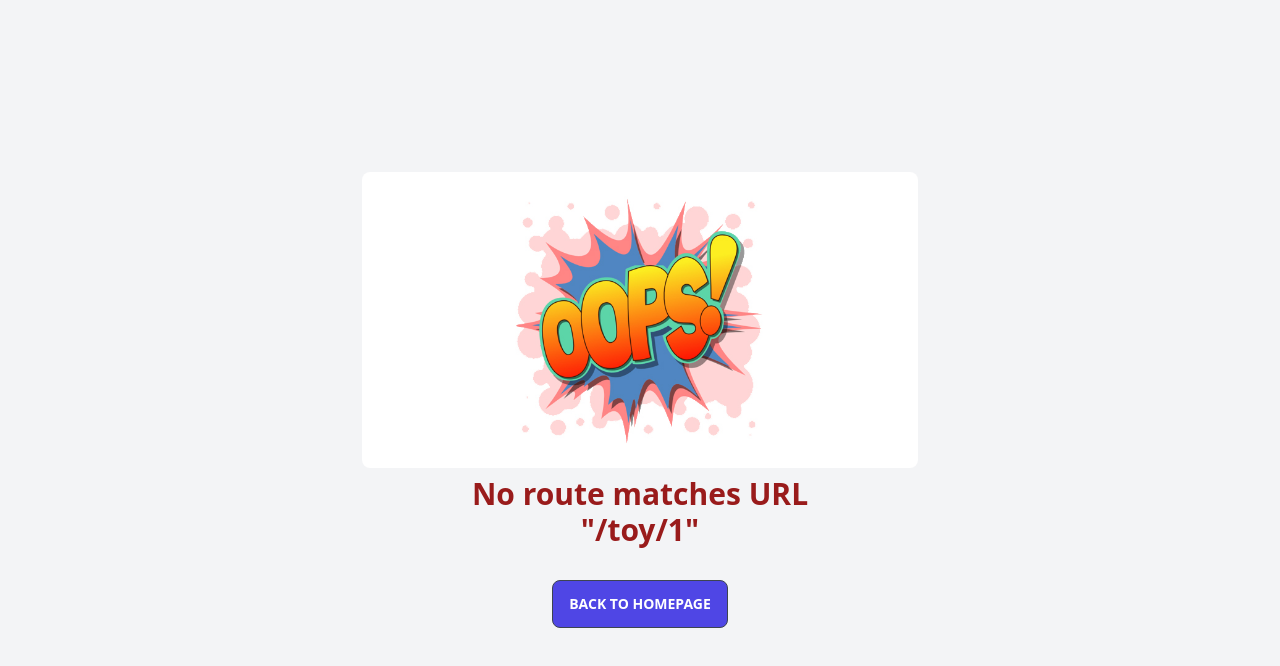
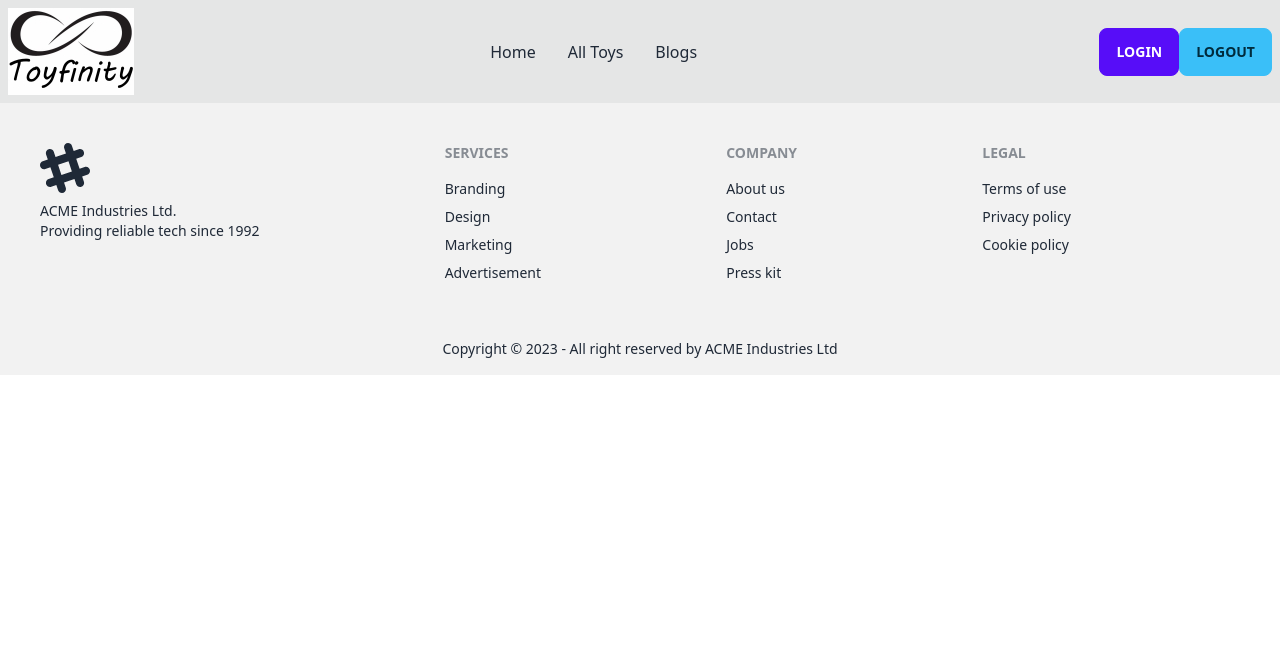
Before and after one commit to mdyasin7636/toyfinity-client, a React (Vite) app: page /toy/1 in a window 1280 px wide. Shown: the top 666 px of the page. Built offline with nearby package versions, Linux system fonts and the light colour scheme; no server answers.

Commit message:
user data added in mongodb

```diff
--- a/src/pages/AddToy/AddToy.jsx
+++ b/src/pages/AddToy/AddToy.jsx
@@ -1,6 +1,10 @@
+import { useContext } from 'react';
 import Swal from 'sweetalert2'
+import { AuthContext } from '../../providers/AuthProvider';
 
 const AddToy = () => {
+
+  const {user} = useContext(AuthContext)
 
     const handleAddToy = (event) => {
     event.preventDefault();
@@ -85,6 +89,7 @@ const AddToy = () => {
               <input
                 type="text"
                 name="name"
+                defaultValue={user?.displayName}
                 placeholder="seller name"
                 className="input input-bordered w-full"
               />
@@ -98,6 +103,7 @@ const AddToy = () => {
               <input
                 type="text"
                 name="email"
+                defaultValue={user?.email}
                 placeholder="email"
                 className="input input-bordered w-full"
               />
--- a/src/pages/Navbar/Navbar.jsx
+++ b/src/pages/Navbar/Navbar.jsx
@@ -53,19 +53,23 @@ const Navbar = () => {
         <button className='btn btn-primary'>Blogs</button>
       </div> */}
       <Link to="/">
-      <li><a>Home</a></li>
+      <li><p>Home</p></li>
       </Link>
       <Link to="/allToys">
-      <li><a>All Toys</a></li>
+      <li><p>All Toys</p></li>
       </Link>
-      <Link to="/myToys">
-      <li><a>My Toys</a></li>
-      </Link>
-      <Link to="/addToy">
-      <li><a>Add A Toy</a></li>
-      </Link>
+      {
+        user ? <Link to="/myToys">
+        <li><p>My Toys</p></li>
+        </Link> : ''
+      }
+      {
+        user ? <Link to="/addToy">
+        <li><p>Add A Toy</p></li>
+        </Link> : ''
+      }
       <Link to="/blog">
-      <li><a>Blogs</a></li>
+      <li><p>Blogs</p></li>
       </Link>
     </div>
   </div>
--- /dev/null
+++ b/src/pages/ToyDetails/ToyDetails.jsx
@@ -0,0 +1,10 @@
+
+const ToyDetails = () => {
+    return (
+        <div>
+
+        </div>
+    );
+};
+
+export default ToyDetails;
--- a/src/routes/Routes.jsx
+++ b/src/routes/Routes.jsx
@@ -8,6 +8,7 @@ import Register from "../pages/Register/Register";
 import AllToys from "../pages/AllToys/AllToys";
 import MyToys from "../pages/MyToys/MyToys";
 import AddToy from "../pages/AddToy/AddToy";
+import ToyDetails from "../pages/ToyDetails/ToyDetails";
 
 const router = createBrowserRouter([
   {
@@ -22,6 +23,10 @@ const router = createBrowserRouter([
       {
         path: "allToys",
         element: <AllToys></AllToys>
+      },
+      {
+        path: "/toy/:id",
+        element: <ToyDetails></ToyDetails>
       },
       {
         path: "myToys",
```
